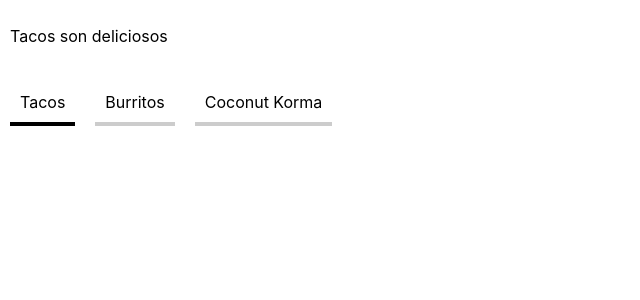
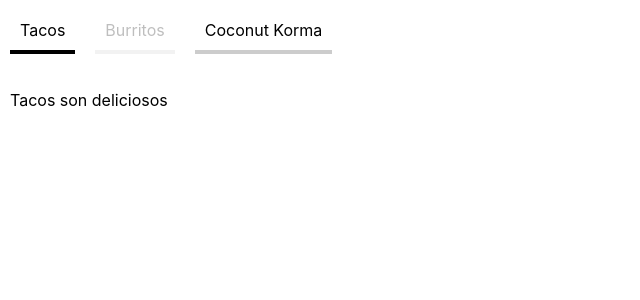
Before and after one commit to chicus12/techtalk-react-componets-pattern, a React (Create React App) app in the folder packages/compound-component/: page / in a window 1280 px wide. Shown: the top 300 px of the page, without its empty margins (0-640 px from the left). Built offline with nearby package versions, Linux system fonts and the light colour scheme.

Commit message:
Add tabs to disable options

```diff
--- a/packages/compound-component/src/App.js
+++ b/packages/compound-component/src/App.js
@@ -5,6 +5,7 @@ import * as styles from './styles'
 class Tabs extends Component {
   static defaultProps = {
     tabsPlacement: 'top',
+    disabled: [],
   }
 
   state = { activeIndex: 0 }
@@ -16,19 +17,19 @@ class Tabs extends Component {
   renderTabs() {
     return this.props.data.map((tab, index) => {
       const isActive = this.state.activeIndex === index
-      const style = isActive
-        ? { ...styles.tab, ...styles.activeTab }
-        : styles.tab
+      const isDisabled = this.props.disabled.indexOf(index) !== -1
+      const props = {
+        style: styles.tab,
+        key: tab.label,
+        onClick: isDisabled ? null : () => this.selectTabIndex(index),
+      }
+      if (isDisabled) {
+        props.style = { ...props.style, ...styles.disabledTab }
+      } else if (isActive) {
+        props.style = { ...props.style, ...styles.activeTab }
+      }
 
-      return (
-        <div
-          key={tab.label}
-          style={style}
-          onClick={() => this.selectTabIndex(index)}
-        >
-          {tab.label}
-        </div>
-      )
+      return <div {...props}>{tab.label}</div>
     })
   }
 
@@ -75,7 +76,7 @@ const App = () => {
 
   return (
     <div>
-      <Tabs data={tabData} tabsPlacement="bottom" />
+      <Tabs data={tabData} tabsPlacement="top" disabled={[1]} />
     </div>
   )
 }
```
